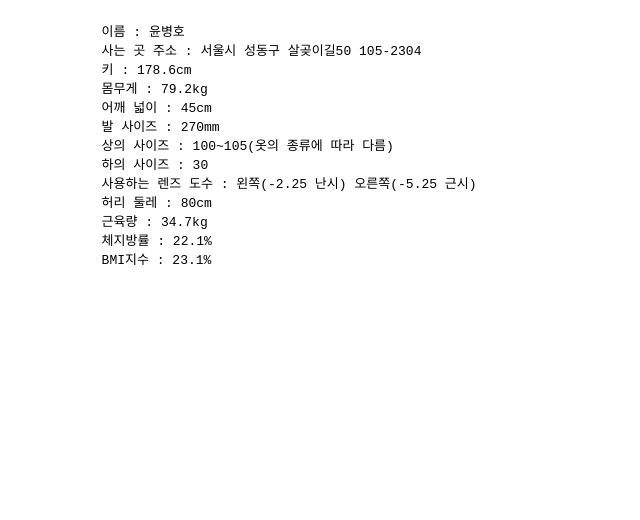
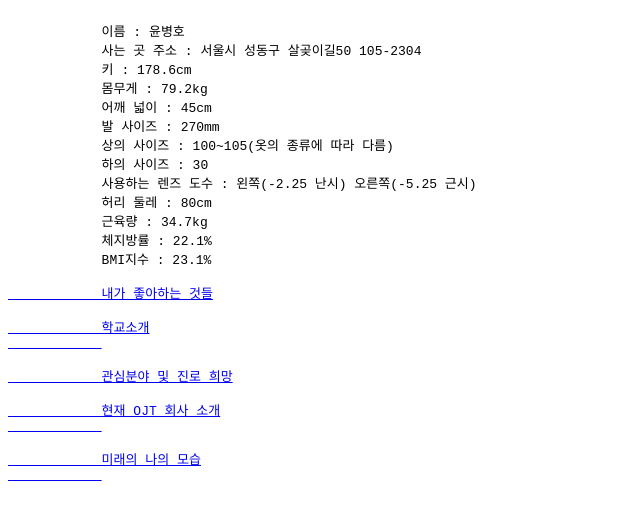
Before and after one commit to bunjang-lowell/PRJ_05_205, a plain HTML site: page YBH/기본사항/index_20521.html in a window 1280 px wide. Shown: the whole page, without its empty margins (0-640 px from the left). Drawn offline with Linux system fonts and the light colour scheme.

Commit message:
기본사항(최종수정)

```diff
--- a/YBH/기본사항/index_20521.html
+++ b/YBH/기본사항/index_20521.html
@@ -25,6 +25,19 @@
             근육량 : 34.7kg
             체지방률 : 22.1%
             BMI지수 : 23.1%
+            <a href="../%25EB%2582%25B4%25EA%25B0%2580_%25EC%25A2%258B%25EC%2595%2584%25ED%2595%2598%25EB%258A%2594_%25EA%25B2%2583%25EB%2593%25A4/index_20521.html">
+            내가 좋아하는 것들</a>
+            <a href="../%25ED%2595%2599%25EA%25B5%2590%25EC%2586%258C%25EA%25B0%259C/index_20521.html">
+            학교소개
+            </a>
+            <a href="../%25EA%25B4%2580%25EC%258B%25AC%25EB%25B6%2584%25EC%2595%25BC_%25EB%25B0%258F_%25EC%25A7%2584%25EB%25A1%259C_%25ED%259D%25AC%25EB%25A7%259D/index_20521.html">
+            관심분야 및 진로 희망</a>
+            <a href="../%25ED%2598%2584%25EC%259E%25AC_OJT_%25ED%259A%258C%25EC%2582%25AC_%25EC%2586%258C%25EA%25B0%259C/index_20521.html">
+            현재_OJT_회사_소개
+            </a>
+            <a href="../%25EB%25AF%25B8%25EB%259E%2598%25EC%259D%2598_%25EB%2582%2598%25EC%259D%2598_%25EB%25AA%25A8%25EC%258A%25B5/index_20521.html">
+            미래의 나의 모습
+            </a>
             </pre>
         </article>
     </section>
```
Also changed, not shown: YBH/현재_OJT_회사_소개/index_20521.html (added, +24 -0 lines).
